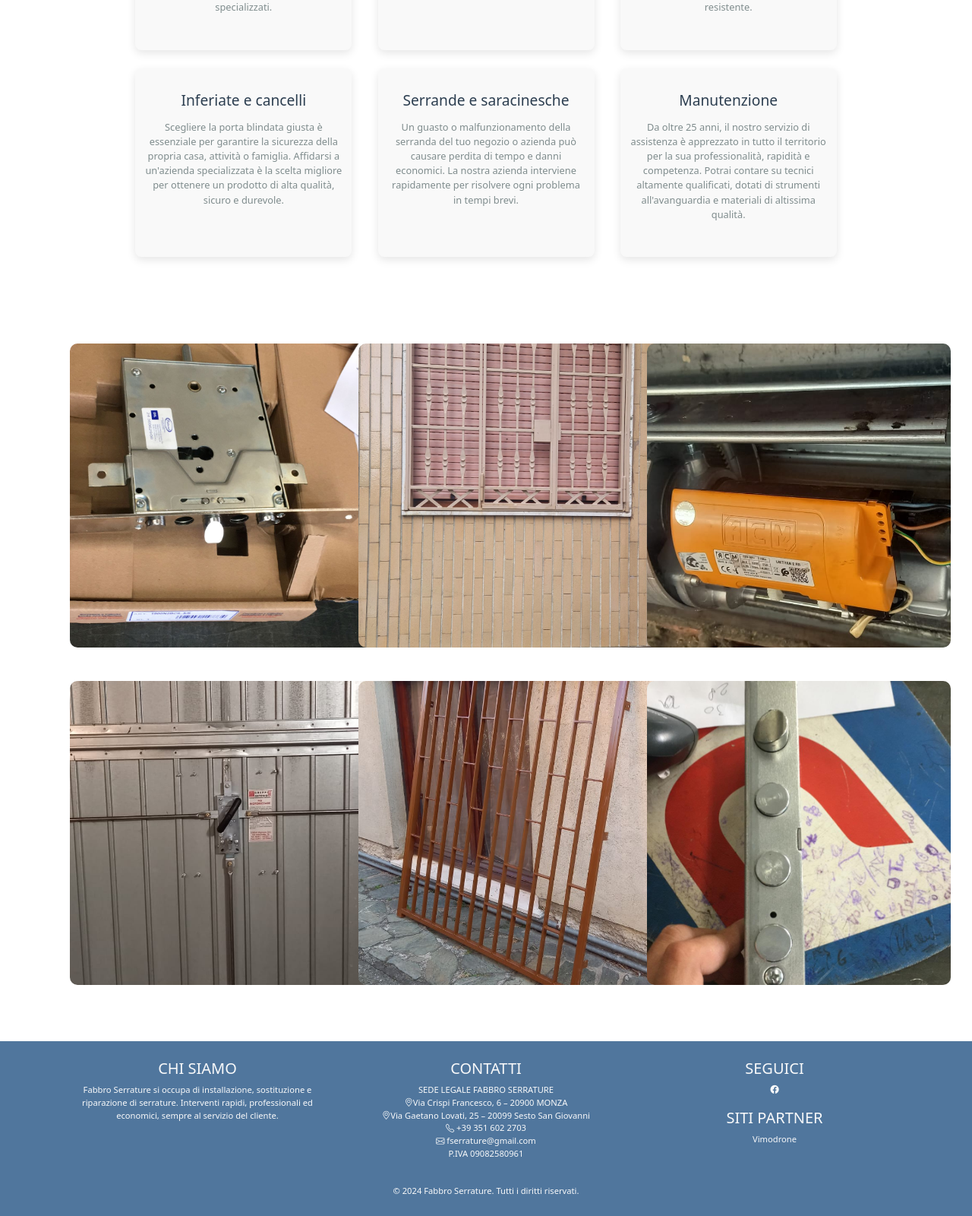
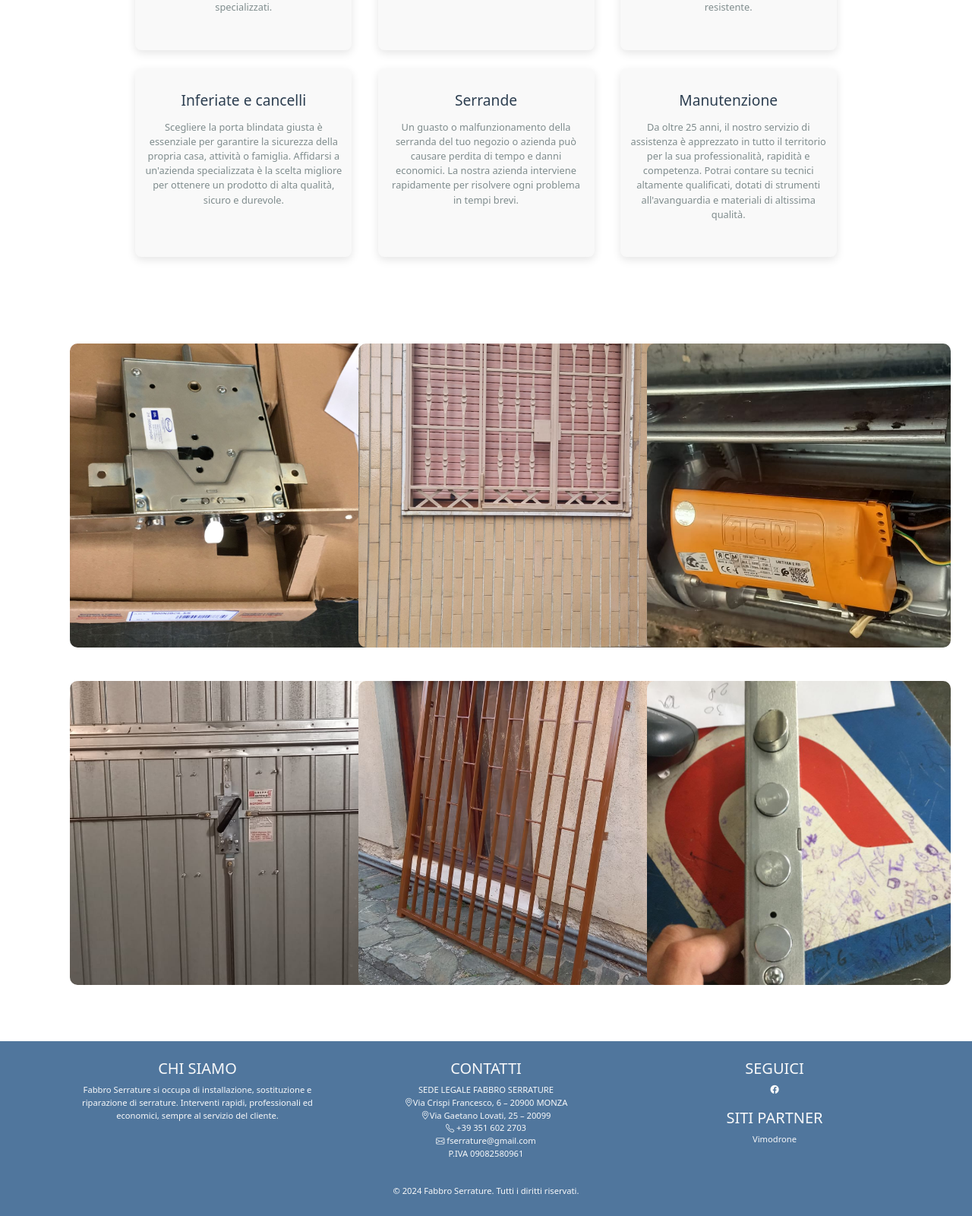
Before and after one commit to strazzullociroandrea/michelemultiservice, a plain HTML site: page servizi/aperturaCassaforte.html in a window 1280 px wide. Shown: the part 1586-3186 px from the top of the page at 76% size. Drawn offline with nearby package versions, Linux system fonts and the light colour scheme; files whose address does not match are found by name.

Commit message:
Sistemazioni due

```diff
--- a/servizi/aperturaCassaforte.html
+++ b/servizi/aperturaCassaforte.html
@@ -108,7 +108,7 @@
             durevole.</p>
         </div>
         <div class="col-md-3 mb-4 service-box">
-          <h3>Serrande e saracinesche</h3>
+          <h3>Serrande</h3>
           <p>Un guasto o malfunzionamento della serranda del tuo negozio o azienda può causare perdita di tempo e danni
             economici.
             La nostra azienda interviene rapidamente per risolvere ogni problema in tempi brevi.</p>
@@ -176,7 +176,7 @@
           <ul class="list-unstyled">
             <li> SEDE LEGALE  FABBRO SERRATURE</li>
             <li> <i class="bi bi-geo-alt"></i>Via Crispi Francesco, 6 – 20900 MONZA</li>
-            <li> <i class="bi bi-geo-alt"></i>Via Gaetano Lovati, 25 – 20099 Sesto San Giovanni</li>
+            <li> <i class="bi bi-geo-alt"></i>Via Gaetano Lovati, 25 – 20099 </li>
             <li><i class="bi bi-telephone"></i> +39 351 602 2703</li>
             <li><i class="bi bi-envelope"></i> fserrature@gmail.com</li>
             <li>P.IVA 09082580961</li>
```
Also changed, not shown: contatti.html (+1 -1 lines), index.html (+2 -2 lines), servizi/cancellettiBlindati.html (+2 -2 lines), servizi/porteBlindate.html (+2 -2 lines), servizi/serrande.html (+2 -2 lines), servizi/serrature.html (+2 -2 lines), servizi/sfratti.html (+2 -2 lines), servizi/sostituzioneDefender.html (+2 -2 lines), servizi/tapparelle.html (+2 -2 lines), servizi/tapparellista.html (+2 -2 lines).
